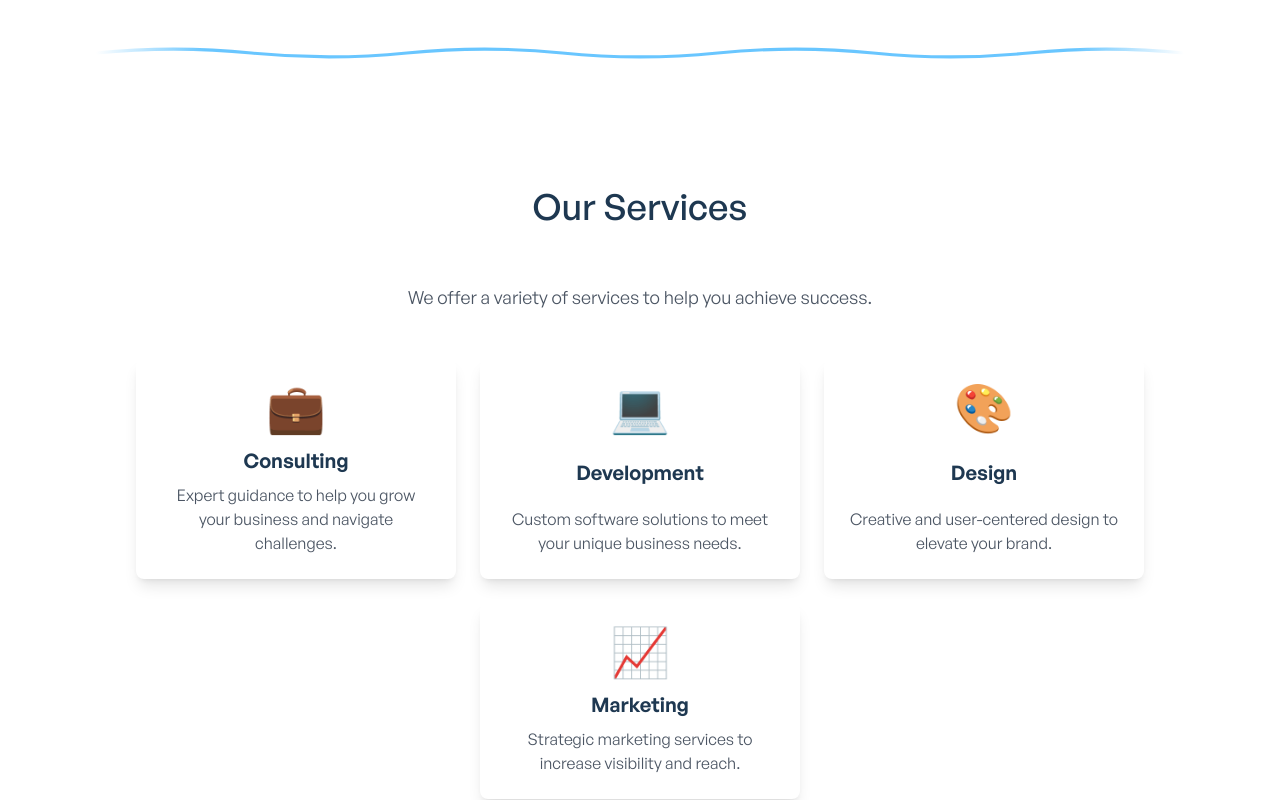
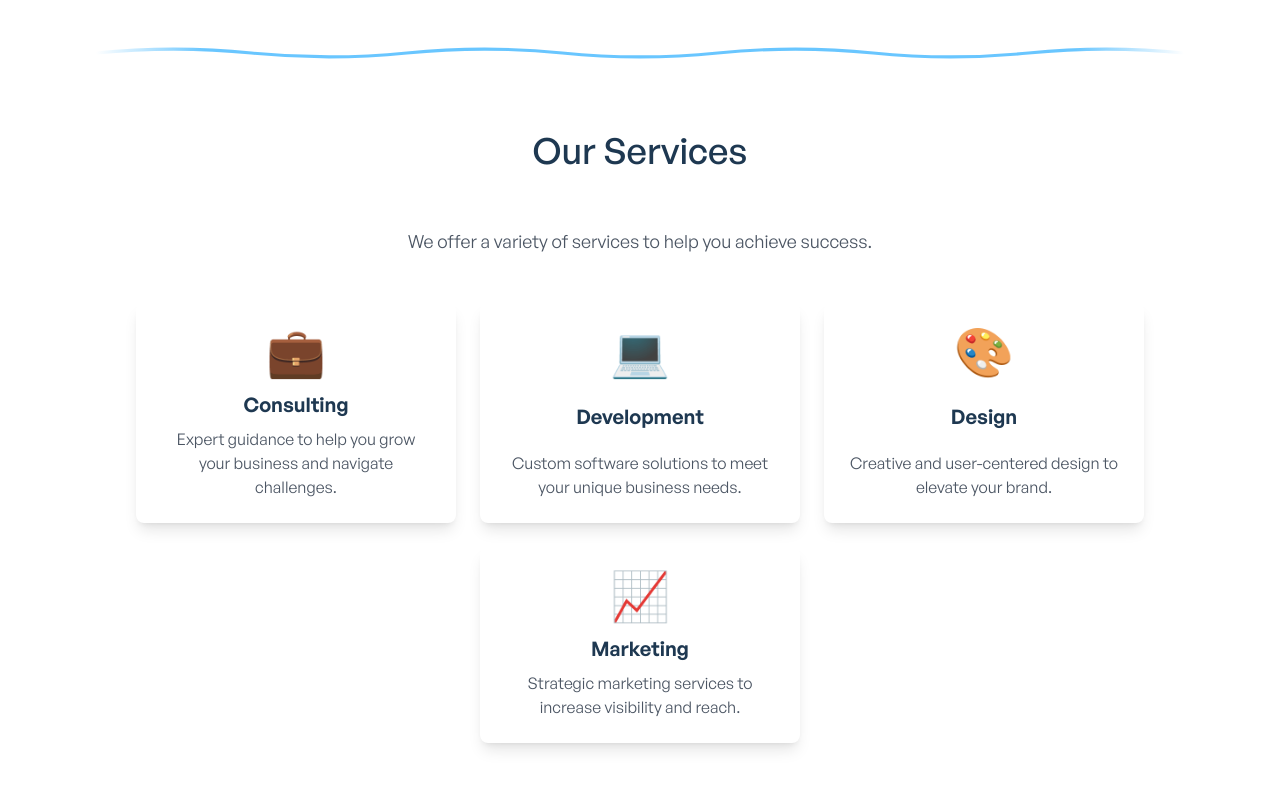
Before and after one commit to CeyncFuture/portfolio, a React (Create React App) app: page / in a window 1280 px wide. Shown: the part 2660-3460 px from the top of the page. Built offline with nearby package versions, Linux system fonts and the light colour scheme.

Commit message:
changed locations

```diff
--- a/src/components/about/ServicesSection.jsx
+++ b/src/components/about/ServicesSection.jsx
@@ -37,7 +37,7 @@ const ServiceCard = ({ icon, title, description }) => (
 );
 
 const ServicesSection = () => (
-  <section className="mt-10">
+  <section>
     <div className="mx-auto text-center">
       <p
         className="font-general-medium text-2xl sm:text-4xl mb-1 text-ternary-dark dark:text-ternary-light"
--- a/src/pages/Home.jsx
+++ b/src/pages/Home.jsx
@@ -41,14 +41,9 @@ const Home = () => {
 				<img src={dividerImage} alt='dsdsd' className='w-full'/>
 			</div>
 
-			<motion.div
-				initial={{ opacity: 0 }}
-				animate={{ opacity: 1, delay: 1 }}
-				exit={{ opacity: 0 }}
-				className="w-full p-4"
-			>
+			<div>
 				<ServicesSection />
-			</motion.div>
+			</div>
 
 			<div className='w-full'>
 				<img src={dividerImage} alt='dsdsd' className='w-full'/>
```
